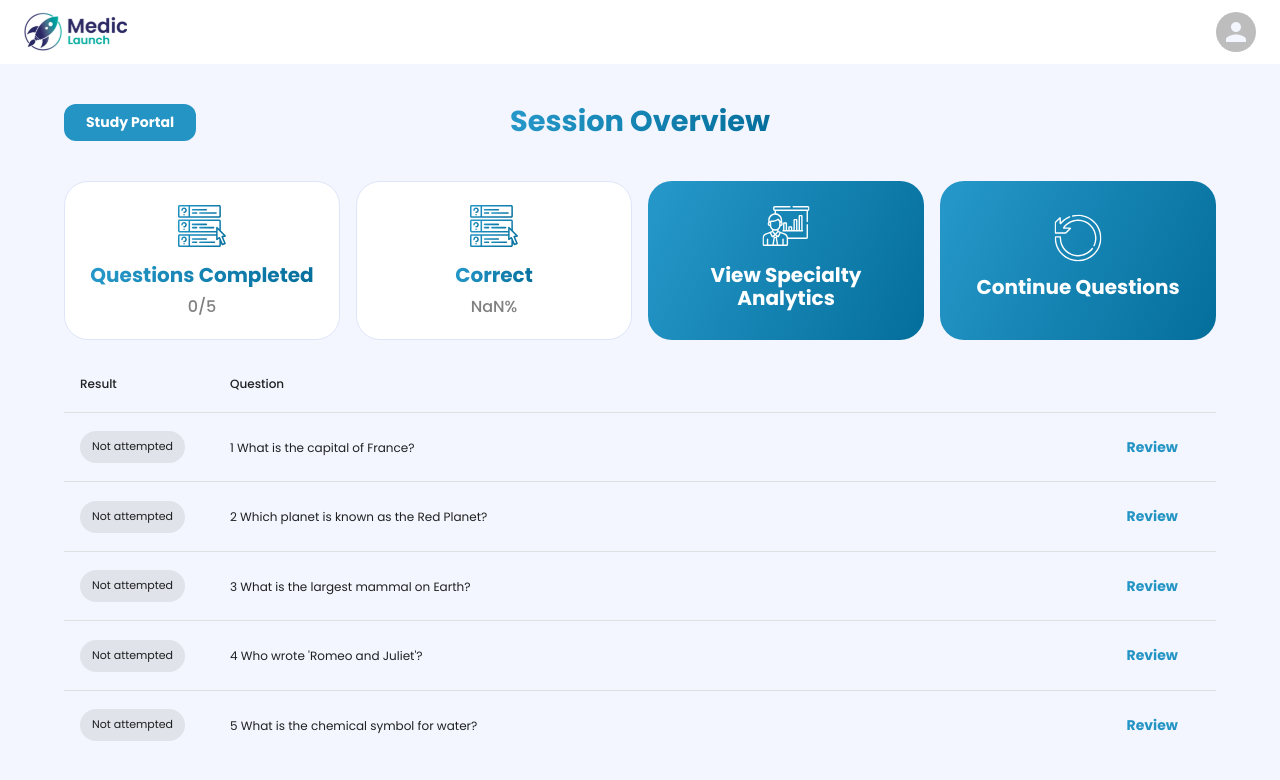
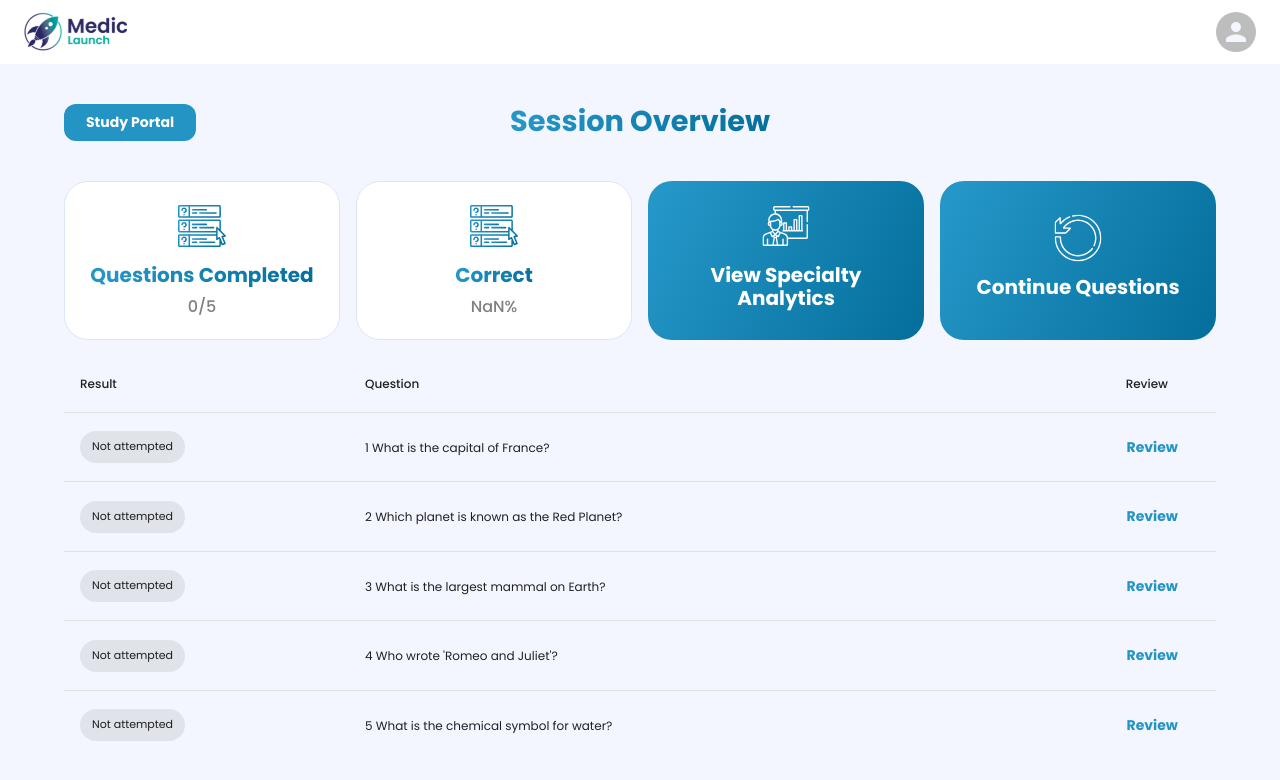
Before and after one commit to Medic-Launch-Dev/MedicLaunchFrontend, a React (Create React App) app: page /review-session in a window 1280 px wide. Shown: the top 780 px of the page. Built offline with nearby package versions, Linux system fonts and the light colour scheme; what @tiptap/extension-subscript, @tiptap/extension-superscript would draw is missing.

Commit message:
Add review title to ReviewQuestionsTable component with sx styles for alignment

```diff
--- a/src/components/review/ReviewQuestionsTable.tsx
+++ b/src/components/review/ReviewQuestionsTable.tsx
@@ -24,10 +24,10 @@ export default function ReviewQuestionsTable() {
     <TableContainer>
       <Table>
         <TableHead>
-          <TableRow>
-            <TableCell sx={{ width: 150 }}>Result</TableCell>
+          <TableRow >
+            <TableCell>Result</TableCell>
             <TableCell>Question</TableCell>
-            <TableCell />
+            <TableCell sx={{textAlign:"right", paddingRight: 6 }}>Review</TableCell>
           </TableRow>
         </TableHead>
         <TableBody>
```
